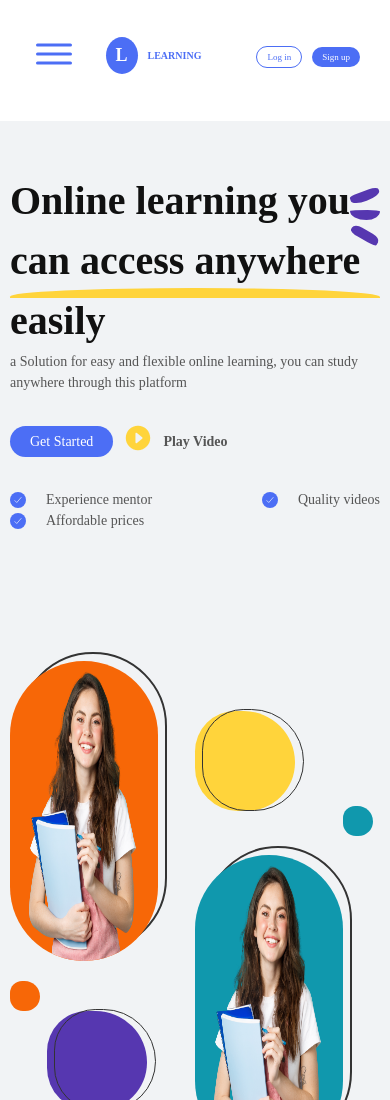
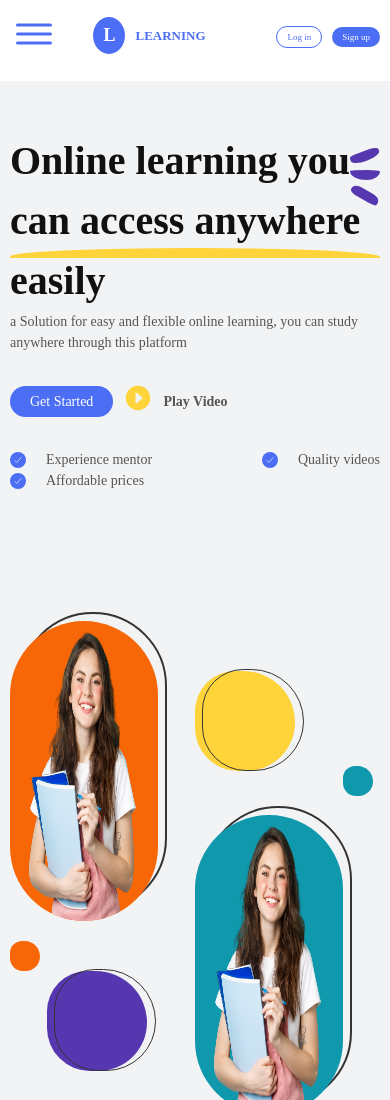
Before and after one commit to gertruden/Elearning-website, a plain HTML site: page index.html in a window 390 px wide. Shown: the top 1100 px of the page. Drawn offline with nearby package versions, Linux system fonts and the light colour scheme.

Commit message:
resposiveness

```diff
--- a/css/queries.css
+++ b/css/queries.css
@@ -147,6 +147,11 @@ body {
     font-size: 1.4rem;
 }
 
+.main-nav {
+    margin: 0;
+    padding: 0;
+}
+
 
 .header {
     padding: 1rem;
@@ -159,7 +164,7 @@ body {
     }
 
 .logo-text {
-    font-size: x-small;
+    font-size: small;
     }
 
 .main-nav-list {
@@ -248,4 +253,6 @@ font-size: 1rem;
     grid-template-columns: 1 -1;
 }
 
+
+
 }
```
